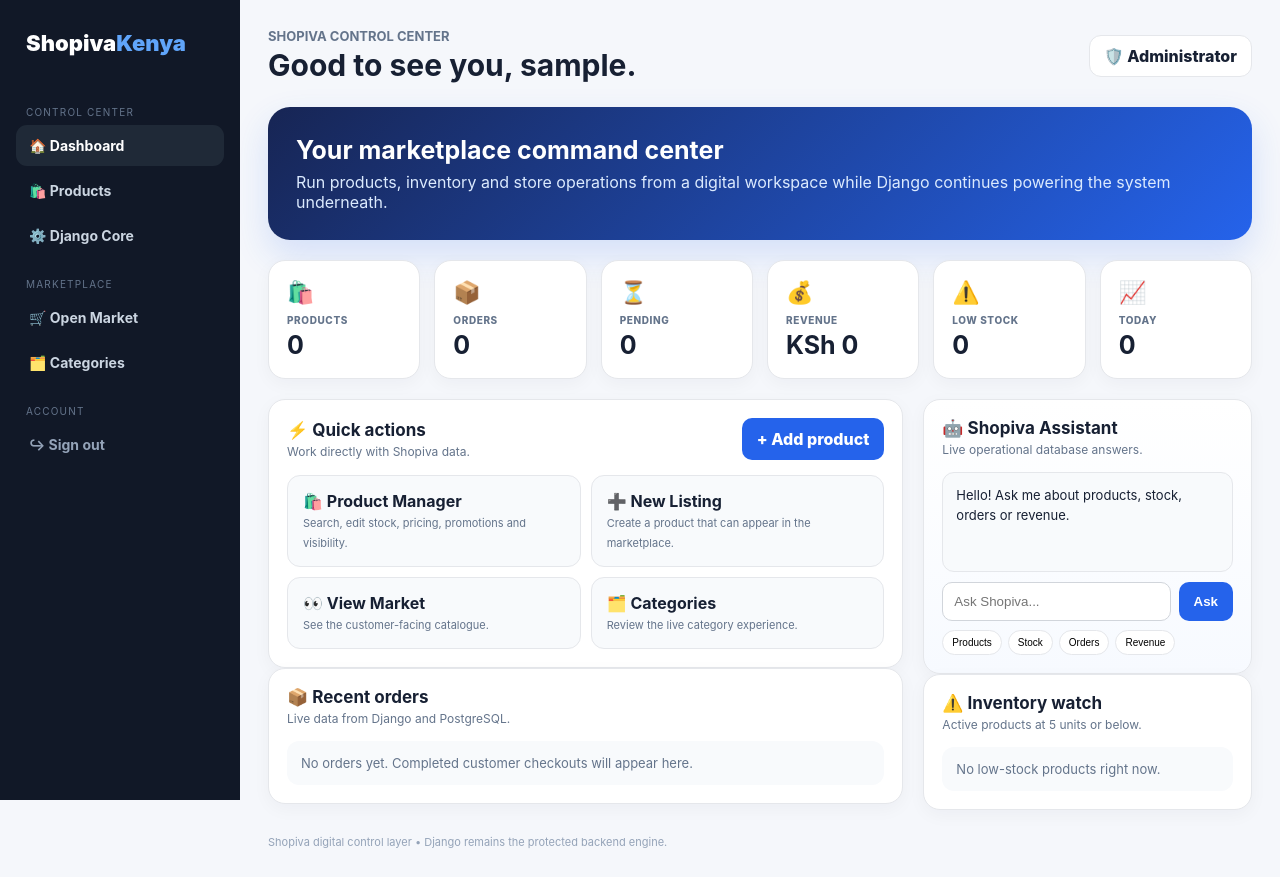
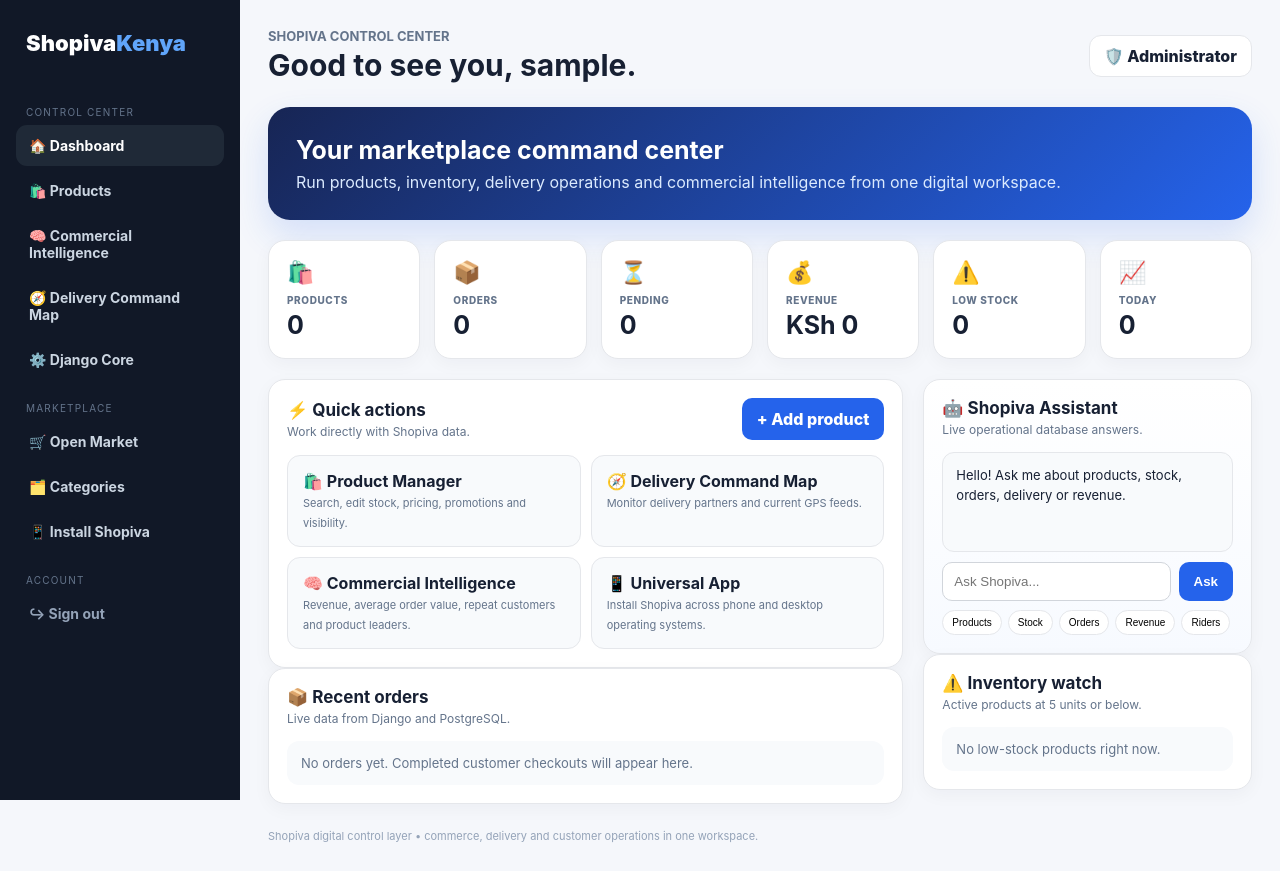
Before and after one commit to McBrian-Sudo/Shopiva-Keny-LTD, a Django app: page /admin/ in a window 1280 px wide. After the commit the page ends 843 px from the top, so only its background shows below. Run offline with Django 5.2, Linux system fonts and the light colour scheme; the visitor is signed in with stand-in values (Sample User, id 1); data that the repository does not hold is empty.

Commit message:
Add intelligence and delivery links to admin center

```diff
--- a/templates/admin/index.html
+++ b/templates/admin/index.html
@@ -11,20 +11,20 @@
 </head>
 <body>
 <div class="shell">
-<aside class="sidebar"><div class="brand">Shopiva<span>Kenya</span></div><nav class="nav"><div class="section">Control Center</div><a class="active" href="{% url 'shopiva_admin:index' %}">🏠 Dashboard</a><a href="{% url 'shopiva_admin:product_manager' %}">🛍️ Products</a><a href="/admin/">⚙️ Django Core</a><div class="section">Marketplace</div><a href="/products/">🛒 Open Market</a><a href="/categories/">🗂️ Categories</a><div class="section">Account</div><form method="post" action="{% url 'shopiva_admin:logout' %}" class="logout-form">{% csrf_token %}<button type="submit" class="logout-button">↪ Sign out</button></form></nav></aside>
+<aside class="sidebar"><div class="brand">Shopiva<span>Kenya</span></div><nav class="nav"><div class="section">Control Center</div><a class="active" href="{% url 'shopiva_admin:index' %}">🏠 Dashboard</a><a href="{% url 'shopiva_admin:product_manager' %}">🛍️ Products</a><a href="/admin/business-intelligence/">🧠 Commercial Intelligence</a><a href="{% url 'shopiva_admin:delivery_map' %}">🧭 Delivery Command Map</a><a href="/admin/">⚙️ Django Core</a><div class="section">Marketplace</div><a href="/products/">🛒 Open Market</a><a href="/categories/">🗂️ Categories</a><a href="/install/">📱 Install Shopiva</a><div class="section">Account</div><form method="post" action="{% url 'shopiva_admin:logout' %}" class="logout-form">{% csrf_token %}<button type="submit" class="logout-button">↪ Sign out</button></form></nav></aside>
 <main class="main">
 <div class="top"><div><div class="eyebrow">SHOPIVA CONTROL CENTER</div><h1>Good to see you, {{ request.user.username }}.</h1></div><div class="user">🛡️ Administrator</div></div>
-<section class="hero"><h2>Your marketplace command center</h2><p>Run products, inventory and store operations from a digital workspace while Django continues powering the system underneath.</p></section>
+<section class="hero"><h2>Your marketplace command center</h2><p>Run products, inventory, delivery operations and commercial intelligence from one digital workspace.</p></section>
 <section class="stats">
 <div class="card stat"><div class="icon">🛍️</div><small>Products</small><strong>{{ shopiva_stats.products }}</strong></div><div class="card stat"><div class="icon">📦</div><small>Orders</small><strong>{{ shopiva_stats.orders }}</strong></div><div class="card stat"><div class="icon">⏳</div><small>Pending</small><strong>{{ shopiva_stats.pending_orders }}</strong></div><div class="card stat"><div class="icon">💰</div><small>Revenue</small><strong>KSh {{ shopiva_stats.revenue|floatformat:0 }}</strong></div><div class="card stat"><div class="icon">⚠️</div><small>Low Stock</small><strong>{{ shopiva_stats.low_stock }}</strong></div><div class="card stat"><div class="icon">📈</div><small>Today</small><strong>{{ shopiva_stats.today_orders }}</strong></div>
 </section>
 <div class="grid"><div>
-<section class="card"><div class="head"><div><h3>⚡ Quick actions</h3><div class="sub">Work directly with Shopiva data.</div></div><a class="btn" href="{% url 'shopiva_admin:product_add' %}">+ Add product</a></div><div class="actions"><a class="action" href="{% url 'shopiva_admin:product_manager' %}"><b>🛍️ Product Manager</b><span>Search, edit stock, pricing, promotions and visibility.</span></a><a class="action" href="{% url 'shopiva_admin:product_add' %}"><b>➕ New Listing</b><span>Create a product that can appear in the marketplace.</span></a><a class="action" href="/products/"><b>👀 View Market</b><span>See the customer-facing catalogue.</span></a><a class="action" href="/categories/"><b>🗂️ Categories</b><span>Review the live category experience.</span></a></div></section>
+<section class="card"><div class="head"><div><h3>⚡ Quick actions</h3><div class="sub">Work directly with Shopiva data.</div></div><a class="btn" href="{% url 'shopiva_admin:product_add' %}">+ Add product</a></div><div class="actions"><a class="action" href="{% url 'shopiva_admin:product_manager' %}"><b>🛍️ Product Manager</b><span>Search, edit stock, pricing, promotions and visibility.</span></a><a class="action" href="{% url 'shopiva_admin:delivery_map' %}"><b>🧭 Delivery Command Map</b><span>Monitor delivery partners and current GPS feeds.</span></a><a class="action" href="/admin/business-intelligence/"><b>🧠 Commercial Intelligence</b><span>Revenue, average order value, repeat customers and product leaders.</span></a><a class="action" href="/install/"><b>📱 Universal App</b><span>Install Shopiva across phone and desktop operating systems.</span></a></div></section>
 <section class="card"><div class="head"><div><h3>📦 Recent orders</h3><div class="sub">Live data from Django and PostgreSQL.</div></div></div>{% if recent_orders %}<table class="table"><thead><tr><th>Order</th><th>Customer</th><th>Total</th><th>Status</th></tr></thead><tbody>{% for order in recent_orders %}<tr><td>#{{ order.id }}</td><td>{{ order.customer_name }}</td><td>KSh {{ order.total_amount|floatformat:2 }}</td><td><span class="pill">{{ order.get_status_display }}</span></td></tr>{% endfor %}</tbody></table>{% else %}<div class="notice">No orders yet. Completed customer checkouts will appear here.</div>{% endif %}</section>
 </div><div>
-<section class="card ai"><div class="head"><div><h3>🤖 Shopiva Assistant</h3><div class="sub">Live operational database answers.</div></div></div><div id="ai-answer">Hello! Ask me about products, stock, orders or revenue.</div><form id="ai-form" class="ai-form" method="post" action="{% url 'shopiva_admin:ai_assistant' %}">{% csrf_token %}<input id="ai-question" name="question" placeholder="Ask Shopiva..." autocomplete="off"><button class="btn" type="submit">Ask</button></form><div class="suggestions"><button type="button" data-q="How many products do we have?">Products</button><button type="button" data-q="Which products are low stock?">Stock</button><button type="button" data-q="How many pending orders?">Orders</button><button type="button" data-q="What is our revenue?">Revenue</button></div></section>
+<section class="card ai"><div class="head"><div><h3>🤖 Shopiva Assistant</h3><div class="sub">Live operational database answers.</div></div></div><div id="ai-answer">Hello! Ask me about products, stock, orders, delivery or revenue.</div><form id="ai-form" class="ai-form" method="post" action="{% url 'shopiva_admin:ai_assistant' %}">{% csrf_token %}<input id="ai-question" name="question" placeholder="Ask Shopiva..." autocomplete="off"><button class="btn" type="submit">Ask</button></form><div class="suggestions"><button type="button" data-q="How many products do we have?">Products</button><button type="button" data-q="Which products are low stock?">Stock</button><button type="button" data-q="How many pending orders?">Orders</button><button type="button" data-q="What is our revenue?">Revenue</button><button type="button" data-q="How many delivery riders are active?">Riders</button></div></section>
 <section class="card"><div class="head"><div><h3>⚠️ Inventory watch</h3><div class="sub">Active products at 5 units or below.</div></div></div>{% if low_stock_products %}<table class="table"><thead><tr><th>Product</th><th>Stock</th></tr></thead><tbody>{% for product in low_stock_products %}<tr><td>{{ product.name }}</td><td><b>{{ product.stock_quantity }}</b></td></tr>{% endfor %}</tbody></table>{% else %}<div class="notice">No low-stock products right now.</div>{% endif %}</section>
-</div></div><div class="footer">Shopiva digital control layer • Django remains the protected backend engine.</div>
+</div></div><div class="footer">Shopiva digital control layer • commerce, delivery and customer operations in one workspace.</div>
 </main></div>
 <script>(function(){const f=document.getElementById('ai-form'),i=document.getElementById('ai-question'),a=document.getElementById('ai-answer');async function ask(q){if(!q.trim())return;a.textContent='Checking live data…';const b=new URLSearchParams();b.append('question',q);b.append('csrfmiddlewaretoken',f.querySelector('[name=csrfmiddlewaretoken]').value);try{const r=await fetch(f.action,{method:'POST',headers:{'X-Requested-With':'XMLHttpRequest'},body:b});const d=await r.json();a.textContent=d.answer||'No answer returned.'}catch(e){a.textContent='Assistant connection failed. Please try again.'}}f.addEventListener('submit',e=>{e.preventDefault();const q=i.value;i.value='';ask(q)});document.querySelectorAll('.suggestions button').forEach(x=>x.addEventListener('click',()=>ask(x.dataset.q)))})();</script>
 </body></html>
```
